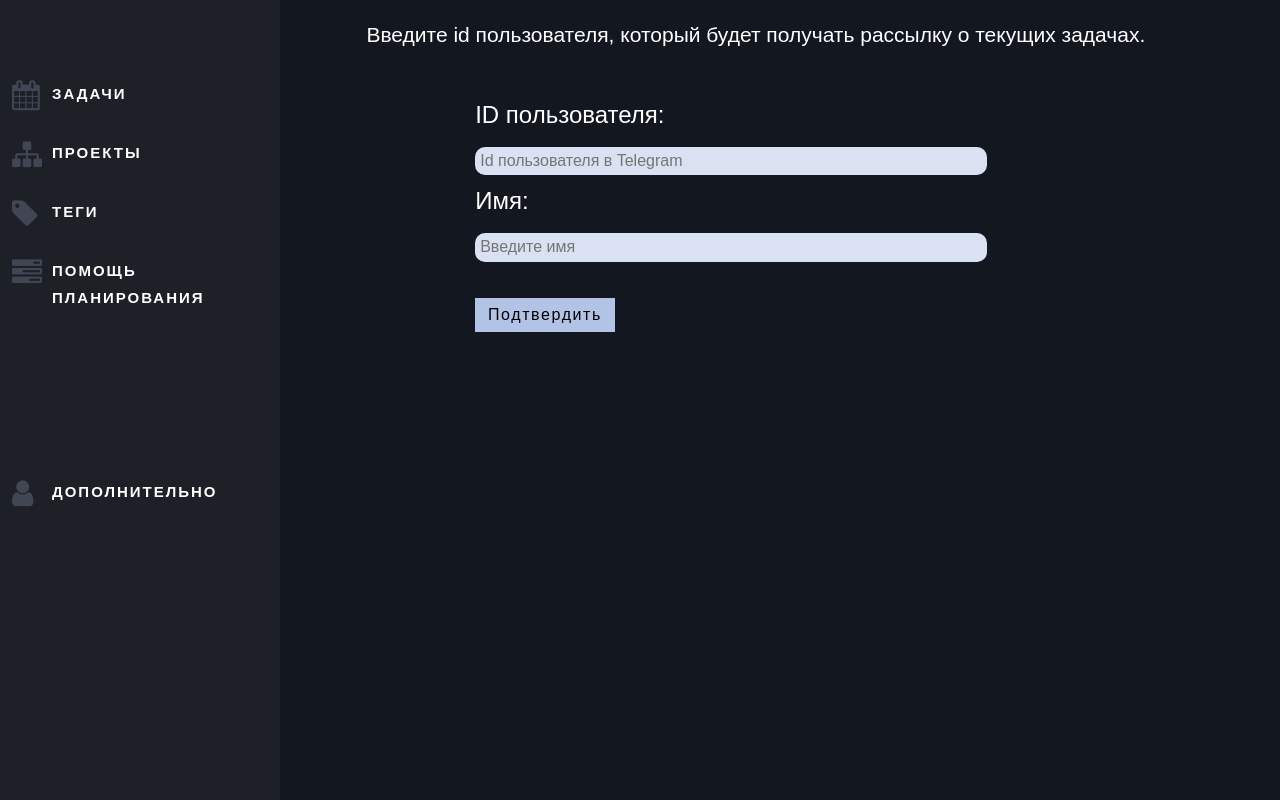
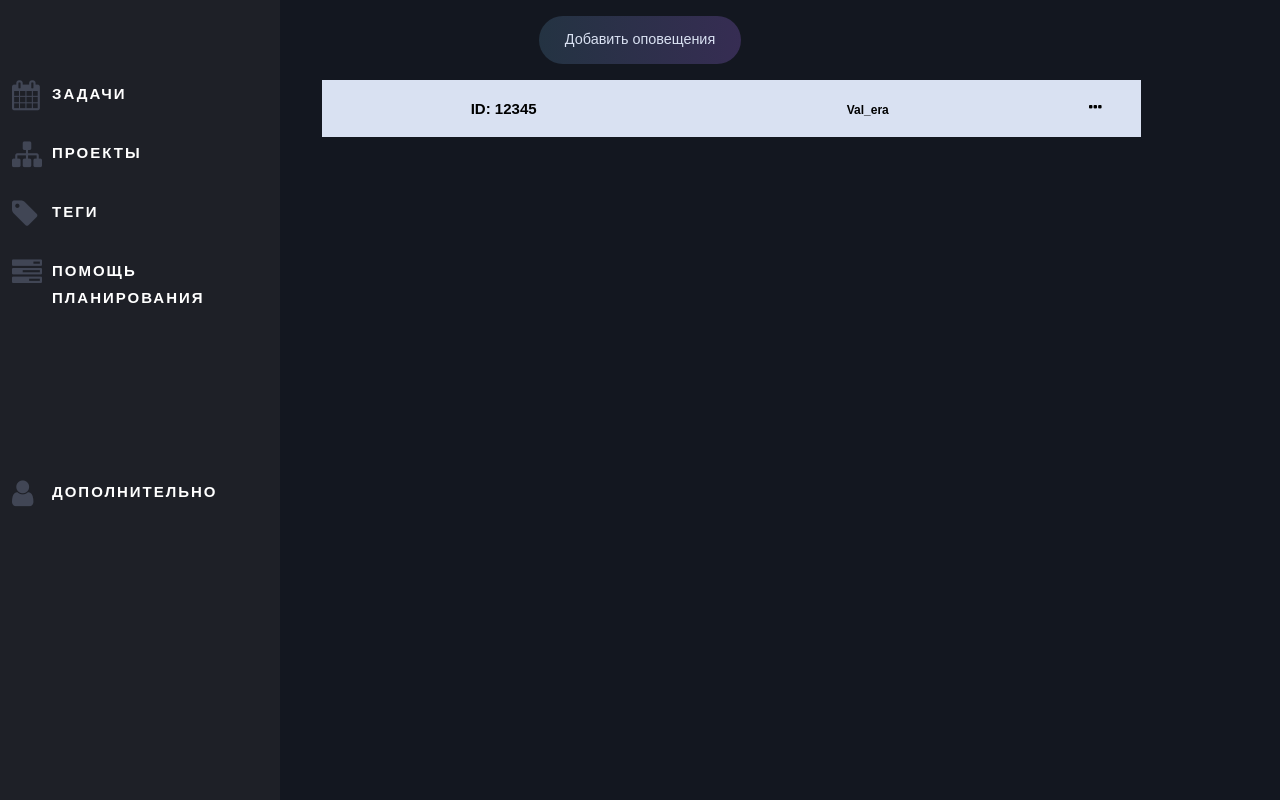
Before and after one commit to val-era/Planner, a Django app: page /notifications in a window 1280 px wide. Run offline with Django 4.2, Linux system fonts and the light colour scheme; data comes from the database, SQL or seed files in the repository; both versions use the stored data as it was after the commit; some libraries are stand-ins or nearby versions.

Commit message:
Create templates for notifications on Telegram messenger

```diff
--- a/Planner/mainpage/templates/mainpage/notifications.html
+++ b/Planner/mainpage/templates/mainpage/notifications.html
@@ -1,40 +1,36 @@
 {%  extends 'mainpage/index.html' %}
 {% load static  %}
 
-{% block title %}Глобальные проекты{% endblock %}
+{% block title %}Оповещения{% endblock %}
 
 {% block content %}
 
 <link rel="stylesheet" href="{% static 'mainpage/css/plan.css' %}">
 <body>
 <div class="box">
-	<span style="font-size:1.4em; color: #fff; font-family: 'Work Sans', sans-serif; width:70%; margin-left: 25%;">Введите id пользователя, который будет получать рассылку о текущих задачах.</span><br>
-	 <form method="post" style="width:50%; margin-left: 15%; padding: 0.5em 2em; color:#fff; font-family: 'Work Sans', sans-serif; font-size: 3rem;">
-      {% csrf_token %}
-		 {{ form }}
-		 <button class="modal__btn" type="submit" style="font-family: 'Work Sans', sans-serif; background:#b3c3e6; color:#000;">Подтвердить</button>
-	 </form>
-	{% for el in value %}
+	<a href="#id" class="link-1" id="">Добавить оповещения</a>
+	{% for el in user_info %}
           <tr>
 	      	<table class="bg_white" role="presentation" cellpadding="0" cellspacing="0" width="70%">
 					  <tr style="border-bottom: 1px solid rgba(0,0,0,.05);">
-					  	<td valign="middle" width="65%" style="text-align:left; padding: 0 2em;">
-					  		<div class="product-entry">
-					  			<div class="text">
-                                  <span><strong>{{ el.title }}</strong></span>
-					  				<p>{{ el.task }}</p>
-					  			</div>
-					  		</div>
+					  	<td valign="middle" width="40%" style="text-align:center; padding: 1em 2em;">
+                                  <span><strong>ID: {{ el.user_id }}</strong></span>
 					  	</td>
-                        {% if el.is_global %}
-                        <td  valign="middle" width="10%" style="text-align:center; background: #b3c3e6; padding: 0 1em;">
-                            <span class="price" style="color: #000; font-size: 1.5rem; font-family: 'Work Sans', sans-serif;"><strong>{{ el.global_task }}</strong></span>
+						  <td  valign="middle" width="40%" style="text-align:center; padding: 0 1em;">
+                            <span class="price" style="color: #000; font-size: 1.5rem; font-family: 'Work Sans', sans-serif;"><strong>{{ el.name }}</strong></span>
                         </td>
-                        {% endif %}
-					  	<td valign="middle" width="25%" style="text-align:right; padding: 0 2em;">
-					  		<span class="price" style="color: #000; font-size: 1.6rem; border: 0.7rem solid #828791; border-radius: 16px; background: #828791;"><strong>{{ el.teg }}</strong></span>
-					  	</td>
-						  <td valign="middle" width="10%" style="text-align:center; padding: 0 1em;">{{ el.date|date:"d.m" }}
+                          <td valign="middle" width="10%" style="text-align:left;">
+                            <link rel='stylesheet' href='https://fonts.googleapis.com/css?family=Arvo&amp;display=swap'>
+                          <nav role="navigation" class="primary-navigation">
+                              <ul>
+                                <li><a><i class="fa fa-ellipsis-h"></i></a>
+                                  <ul class="dropdown">
+                                    <li><a href="">Удалить</a></li>
+                                    <li ><a href="">Остановить оповещения</a></li>
+                                  </ul>
+                                </li>
+                              </ul>
+                            </nav>
 					  	</td>
 					  </tr>
 	      	</table>
@@ -42,6 +38,18 @@
     {% endfor %}
 </div>
 
+<div class="modal-container" id="id" style="--m-background: transparent;">
+    <div class="modal">
+      <h1 class="modal__title">Добавить рассылку</h1>
+      <form method="post">
+      {% csrf_token %}
+      {{ form.as_p }}
+      <button class="modal__btn" type="submit">Добавить</button>
+      </form>
+      <a href="" class="link-2"></a>
+    </div>
+  </div>
+
 </body>
 
 {% endblock %}
--- a/Planner/mainpage/views.py
+++ b/Planner/mainpage/views.py
@@ -1,7 +1,7 @@
 import datetime
 
 from django.shortcuts import render, redirect
-from .models import Tasks
+from .models import Tasks, Notifications
 from .forms import TaskForm, DateForm, GlobalForm, TagsForm, GlobalProjectsForm, NotificationsForms
 from .scripts import save, update_global
 
@@ -273,4 +273,5 @@ def global_projects(request, parameter):
 
 def notifications(request):
     form = NotificationsForms()
-    return render(request, 'mainpage/notifications.html', {'form': form})
+    user_info = Notifications.objects.order_by("user_id")
+    return render(request, 'mainpage/notifications.html', {'form': form, "user_info": user_info})
```
Also changed, not shown: Planner/db.sqlite3.
